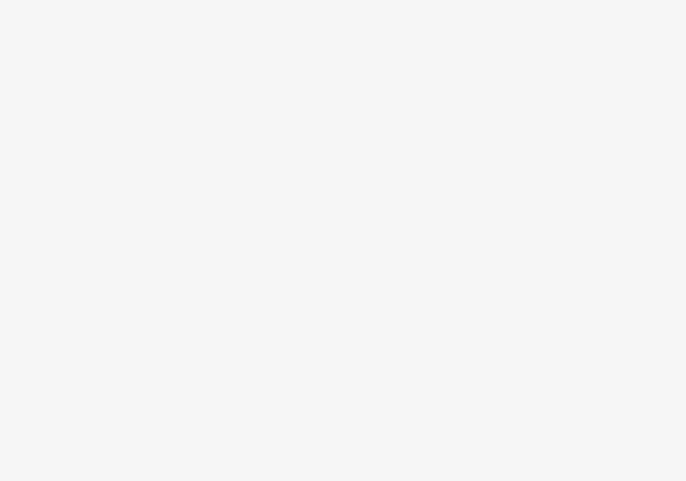
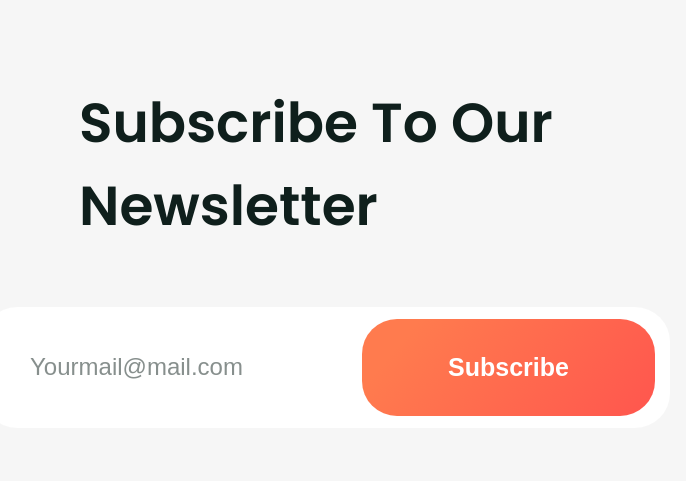
Before and after one commit to ChocoChild/HTML-CSS-JS, a plain HTML site: page index.html in a window 1280 px wide. Shown: the whole page, without its empty margins (314-1000 px from the left). Drawn offline with nearby package versions, Linux system fonts and the light colour scheme.

Commit message:
Секция подписки

```diff
--- a/css/style.css
+++ b/css/style.css
@@ -434,5 +434,67 @@ body {
     font-size: 30px;
     color: var(--secondary);
 }
+ /* Subscribe */
 
-.cta__button {}
+ .subscribe {
+    padding: 35px 0 50px;
+ }
+
+ .subscribe__content {
+    display: flex;
+    flex-direction: column;
+    align-items: center;
+}
+
+ .subscribe__title {
+    margin-bottom: 60px;
+    max-width: 494px;
+    font-size: 55px;
+    font-weight: 600;
+ }
+
+ /* Subscribe Form */
+
+ .subscribe-form {
+    padding: 12px 15px 12px 46px;
+    border-radius: 35px;
+    background-color: #fff;
+
+    display: flex;
+    column-gap: 20px;
+ }
+
+ .subscribe-form-input {
+    border: none;
+    font-size: 24px;
+    font-weight: 500;
+ }
+
+ .subscribe-form-input::placeholder {
+    color: var(--secondary);
+ }
+
+ .subscribe-form__btn {
+    text-decoration: none;
+    display: inline-block;
+    padding: 34px 86px;
+
+    font-size: 25px;
+    font-weight: 600;
+    color: #fff;
+    border: none;
+
+
+    background: linear-gradient(129.54deg, #FF7B4E 15.57%, #FF584E 95.03%), #FFFFFF;
+    border-radius: 35px;
+}
+
+.subscribe-form__btn:hover{
+    color: #dfdf59;
+    transition: color 0.2s ease-in;
+}
+
+.subscribe-form__btn:active {
+    position: relative;
+    top: 1px;
+}
--- a/index.html
+++ b/index.html
@@ -140,6 +140,18 @@
           </div>
         </div>
       </section>
+
+      <section class="subscribe">
+        <div class="container">
+          <div class="subscribe__content">
+            <h2 class="subscribe__title">Subscribe To Our Newsletter</h2>
+            <form class="subscribe-form">
+              <input type="email" class="subscribe-form-input" placeholder="Yourmail@mail.com">
+              <button class="subscribe-form__btn">Subscribe</button>
+            </form>
+          </div>
+        </div>
+      </section>
     </main>
 
     <script src="https://cdnjs.cloudflare.com/ajax/libs/jquery/3.6.0/jquery.min.js" integrity="sha512-894YE6QWD5I59HgZOGReFYm4dnWc1Qt5NtvYSaNcOP+u1T9qYdvdihz0PPSiiqn/+/3e7Jo4EaG7TubfWGUrMQ==" crossorigin="anonymous" referrerpolicy="no-referrer"></script>
```
